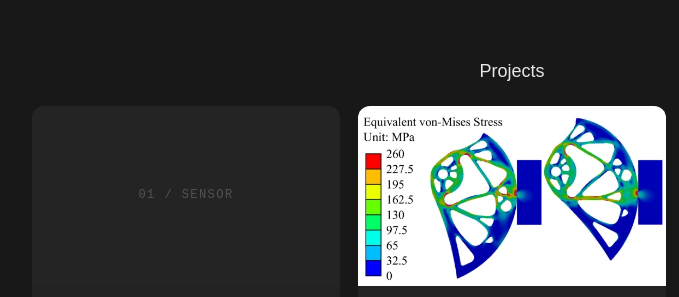
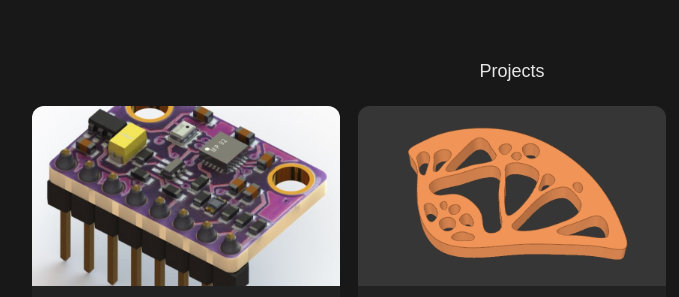
Before and after one commit to cjwhatmore/cjwhatmore.github.io, a plain HTML site: page index.html in a window 1280 px wide. Shown: the part 254-551 px from the top of the page, 128-807 px from the left. Drawn offline with Linux system fonts and the light colour scheme.

Commit message:
proj pics

```diff
--- a/index.html
+++ b/index.html
@@ -46,7 +46,7 @@
         <a class="project-card" href="Projects/fall-sensor.html">
           <div class="project-image">
             <img
-              src="assets/fall-sensor.jpg"
+              src="assets/fallsensor.jpeg"
               alt="Climbing fall sensor project"
               onerror="this.style.display='none'"
             >
@@ -61,7 +61,7 @@
         <a class="project-card" href="Projects/cam-analysis.html">
           <div class="project-image">
             <img
-              src="assets/camFEA.jpeg"
+              src="assets/camdesign.jpeg"
               alt="Climbing cam mechanism"
               onerror="this.style.display='none'"
             >
```
Also changed, not shown: assets/camdesign.jpeg (added), assets/fallsensor.jpeg (added), 1 other file.
